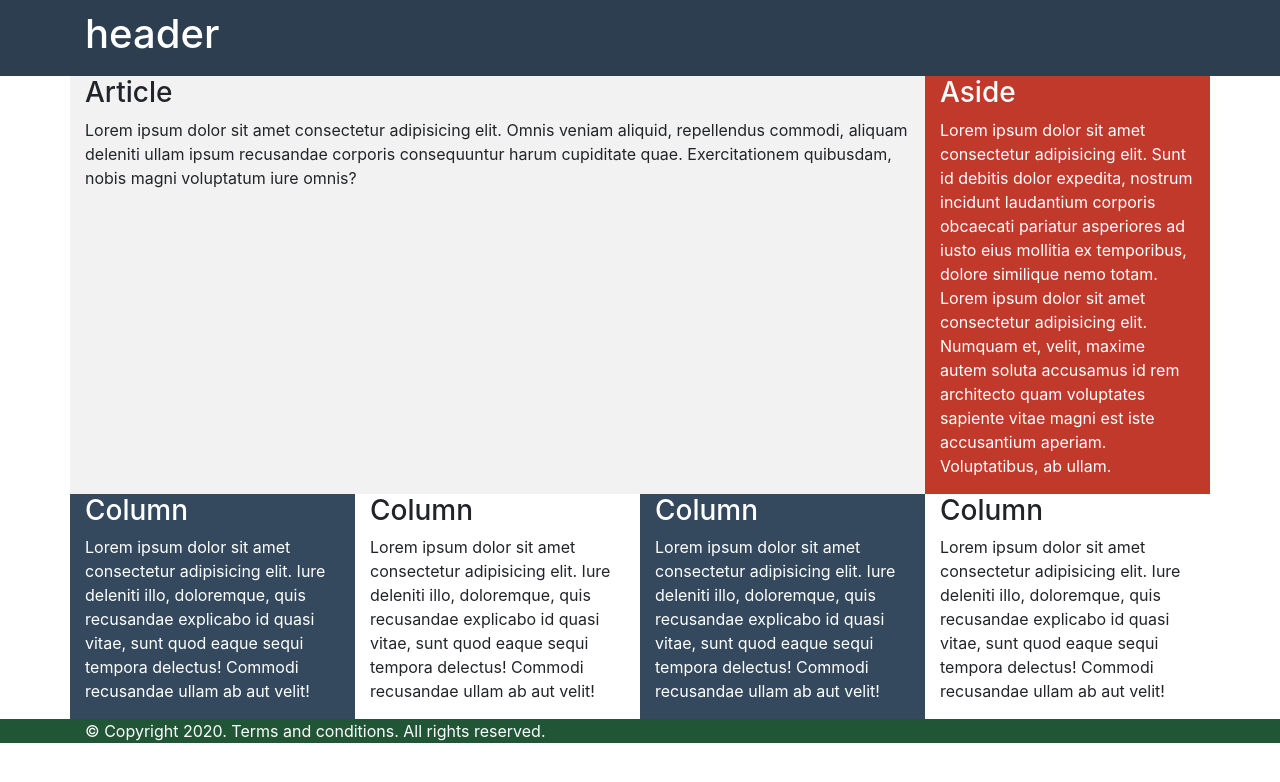
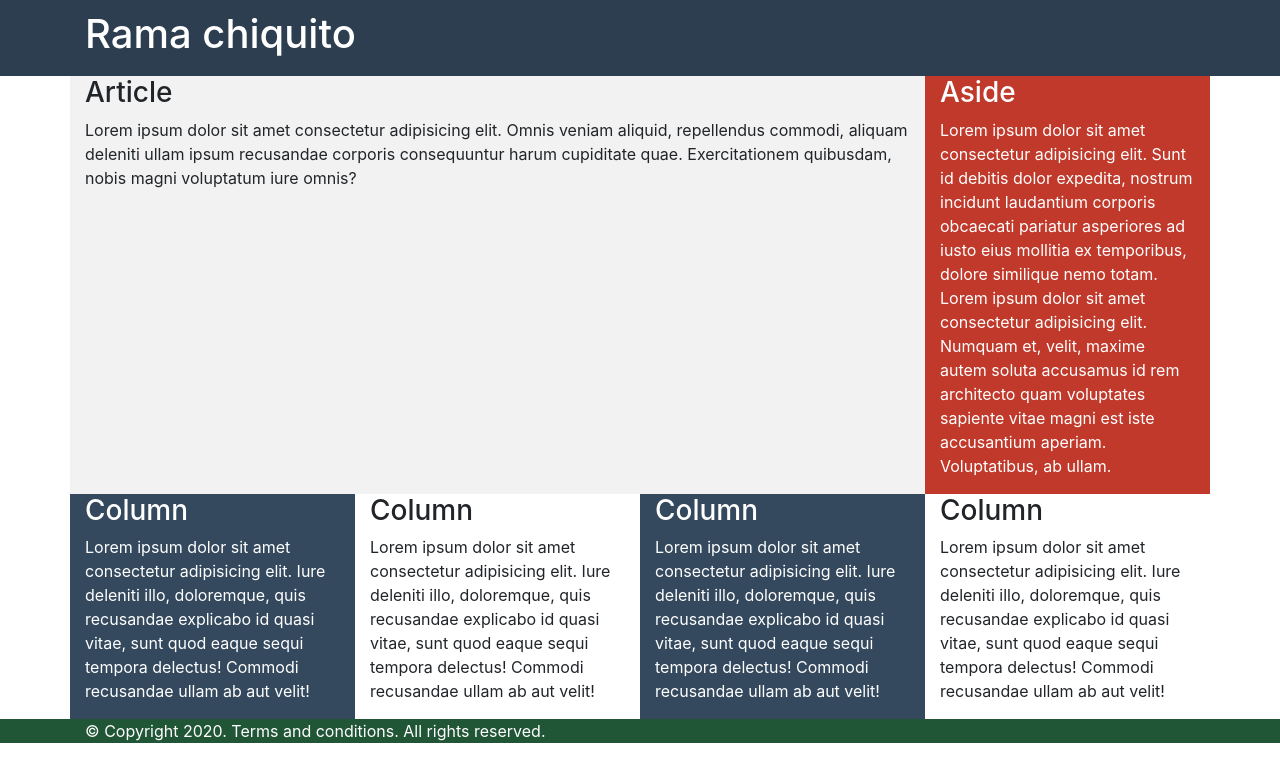
Before and after one commit to jgallen11/bootstrap-exercise, a plain HTML site: page index.html in a window 1280 px wide. Drawn offline with nearby package versions, Linux system fonts and the light colour scheme.

Commit message:
cambios chiquito

```diff
--- a/index.html
+++ b/index.html
@@ -17,7 +17,7 @@
 
 <div class="container">
 
-        <h1>header</h1>
+        <h1>Rama chiquito</h1>
 </div>
 
     </header>
```
